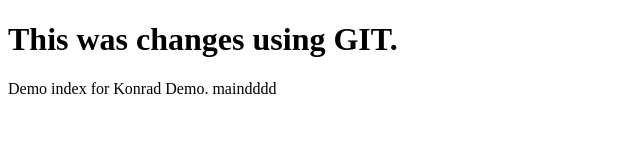
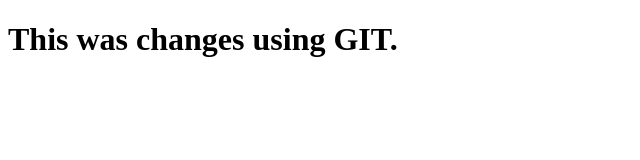
Before and after one commit to sudi13/Demo, a plain HTML site: page index.html in a window 1280 px wide. Shown: the whole page, without its empty margins (0-640 px from the left). Drawn offline with Linux system fonts and the light colour scheme.

Commit message:
fun with flag

```diff
--- a/index.html
+++ b/index.html
@@ -8,7 +8,5 @@
 </head>
 <body>
     <h1>This was changes using GIT.</h1>
-    <t>Demo index for Konrad Demo.</t>
-	<t>maindddd</t>
 </body>
 </html>
```
